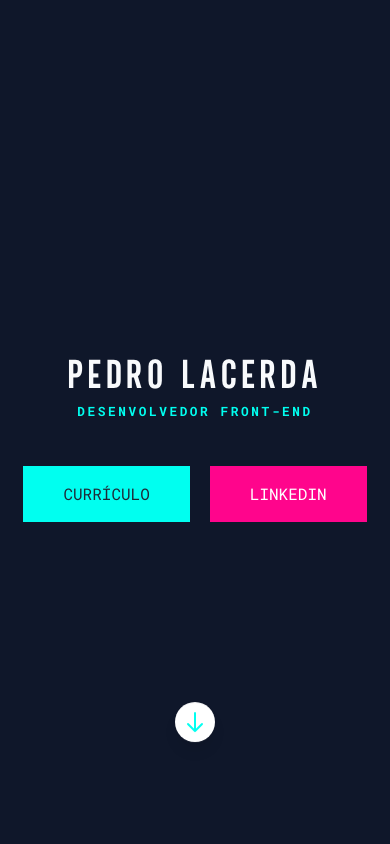
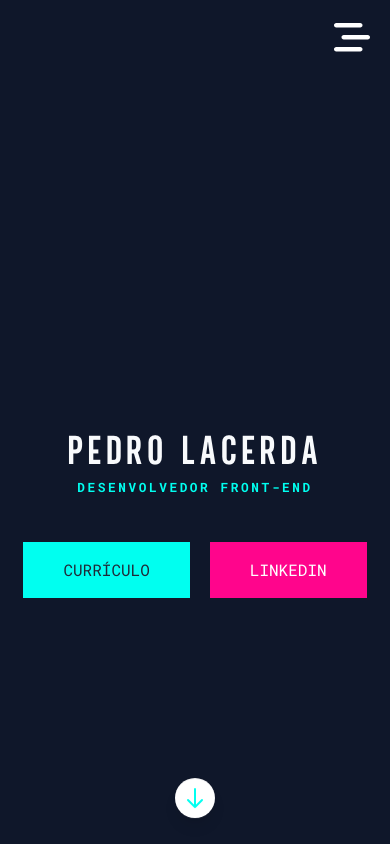
Before and after one commit to pedromakaveli/portfolio, a Vue app: page / in a window 390 px wide. Shown: the top 844 px of the page. Built offline with nearby package versions, Linux system fonts and the light colour scheme.

Commit message:
Add burguer icon

```diff
--- a/src/components/navbarMenu.vue
+++ b/src/components/navbarMenu.vue
@@ -1,6 +1,6 @@
 <template>
-    <nav id="navtop" class="white flex justify-center">
-        <ul class="z-10 px-10 hide invisible sm:visible flex flex-wrap mt-10 items-center gap-2 font-mono text-md text-slate-50 fixed"
+    <nav id="navtop" class="white flex md:justify-center justify-end text-white">
+        <ul class="z-10 px-10 hidden md:flex flex-wrap mt-10 items-center gap-2 font-mono text-md text-slate-50 fixed"
             :class="scrollPosition ? 'transition duration-500 ease-in-out bg-menu rounded-full backdrop-blur-md' : 'transparent'">
             <li class="grid hover:text-cyan-400 transition duration-150 cursor-pointer p-4 font-bold">
                 <a href="#navtop">// home</a>
@@ -13,6 +13,11 @@
             <li class="hover:text-cyan-400 transition duration-150 cursor-pointer p-4 font-bold">// formação</li>
             <li class="hover:text-cyan-400 transition duration-150 cursor-pointer p-4 font-bold">// contato</li>
         </ul>
+        <div class="md:hidden flex flex-col p-5">
+            <div>
+                <img src="../assets/imgs/burguer.svg"/>
+            </div>
+        </div>
     </nav>
 </template>
 
```
Also changed, not shown: src/assets/imgs/burguer.svg (added).
